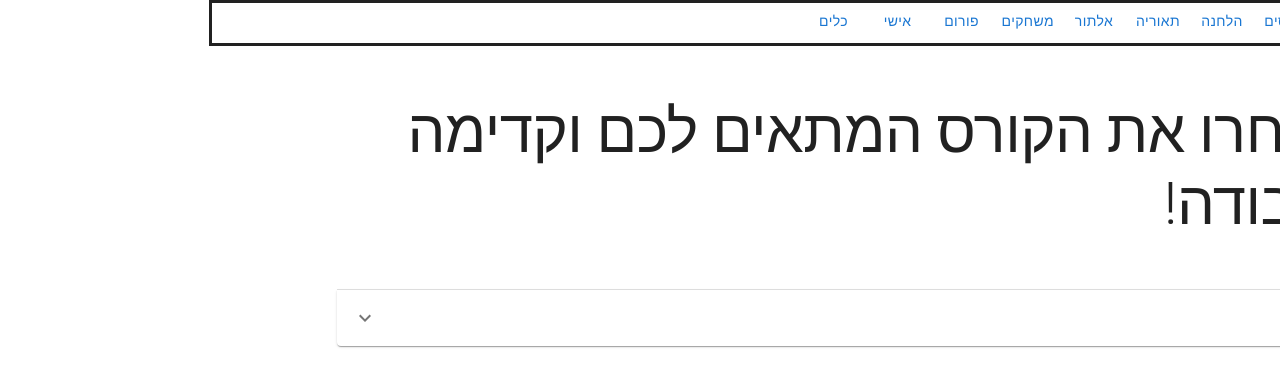
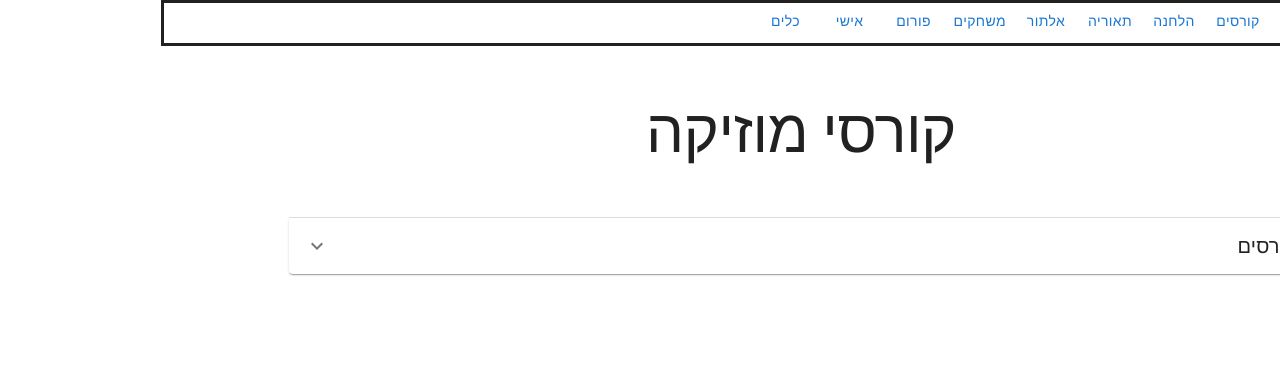
Before and after one commit to IradDoron/esum-acisum-client, a React (Create React App) app: page /courses in a window 1280 px wide. Shown: the top 386 px of the page. Built offline with nearby package versions, Linux system fonts and the light colour scheme.

Commit message:
change course header

```diff
--- a/src/pages/Courses/CourseHeader/CourseHeader.jsx
+++ b/src/pages/Courses/CourseHeader/CourseHeader.jsx
@@ -3,7 +3,9 @@ import { Stack, Typography } from '@mui/material';
 function CourseHeader() {
   return (
     <Stack direction="row" sx={{ flexWrap: 'wrap', margin: '50px 0' }}>
-      <Typography variant="h2">תבחרו את הקורס המתאים לכם וקדימה לעבודה!</Typography>
+      <Typography sx={{ textAlign: 'center', width: '100%' }} variant="h2">
+        קורסי מוזיקה
+      </Typography>
     </Stack>
   );
 }
```
